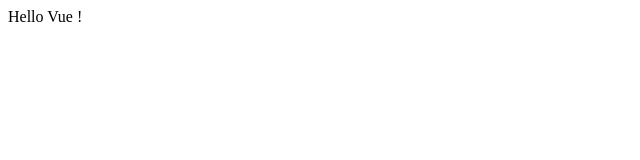
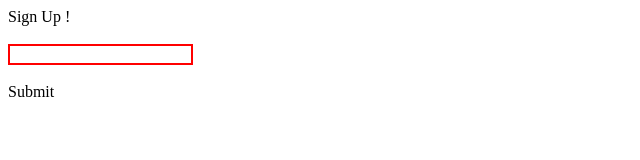
Before and after one commit to KalaniM/VueTest, a plain HTML site: page index.html in a window 1280 px wide. Shown: the whole page, without its empty margins (0-640 px from the left). Drawn offline with nearby package versions, Linux system fonts and the light colour scheme.

Commit message:
Dynamic input

```diff
--- a/index.css
+++ b/index.css
@@ -0,0 +1,8 @@
+.red {
+  border : 2px solid red;
+
+}
+
+.green {
+  border : 2px solid green;
+}
--- a/index.html
+++ b/index.html
@@ -5,10 +5,18 @@
     </head>
     <body>
 
-        <div id="app">
-            {{ message }}
-        </div>
+      <div id="root">
+        Sign Up !
+        </br>
+        </br>
+        <input v-model= "email" :class= "[email.length < 2 ? 'red' : 'green']">
+        </br>
+        </br>
+        <buttonon onclick="alert('Signed up')" :disabled="email.length < 2">
+          Submit
+        </buttonon>
+      </div>
 
-        <script src="index.js"></script>
-    </body>
+      <script src="index.js"></script>
+  </body>
 </html>
--- a/index.js
+++ b/index.js
@@ -1,6 +1,6 @@
 var app = new Vue({
-  el: '#app',
+  el: '#root',
   data: {
-    message: 'Hello Vue !'
+    email: ''
   }
 })
```
